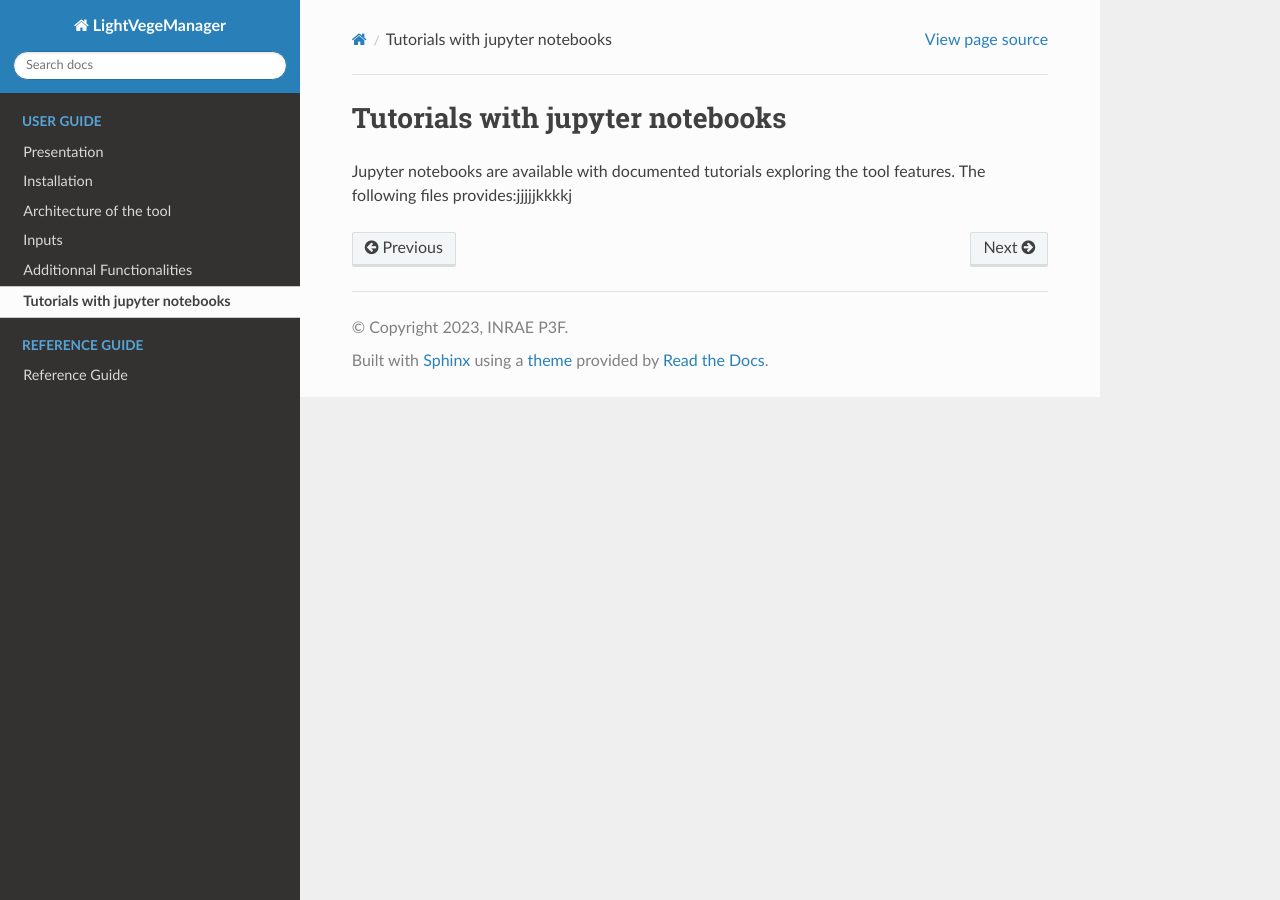
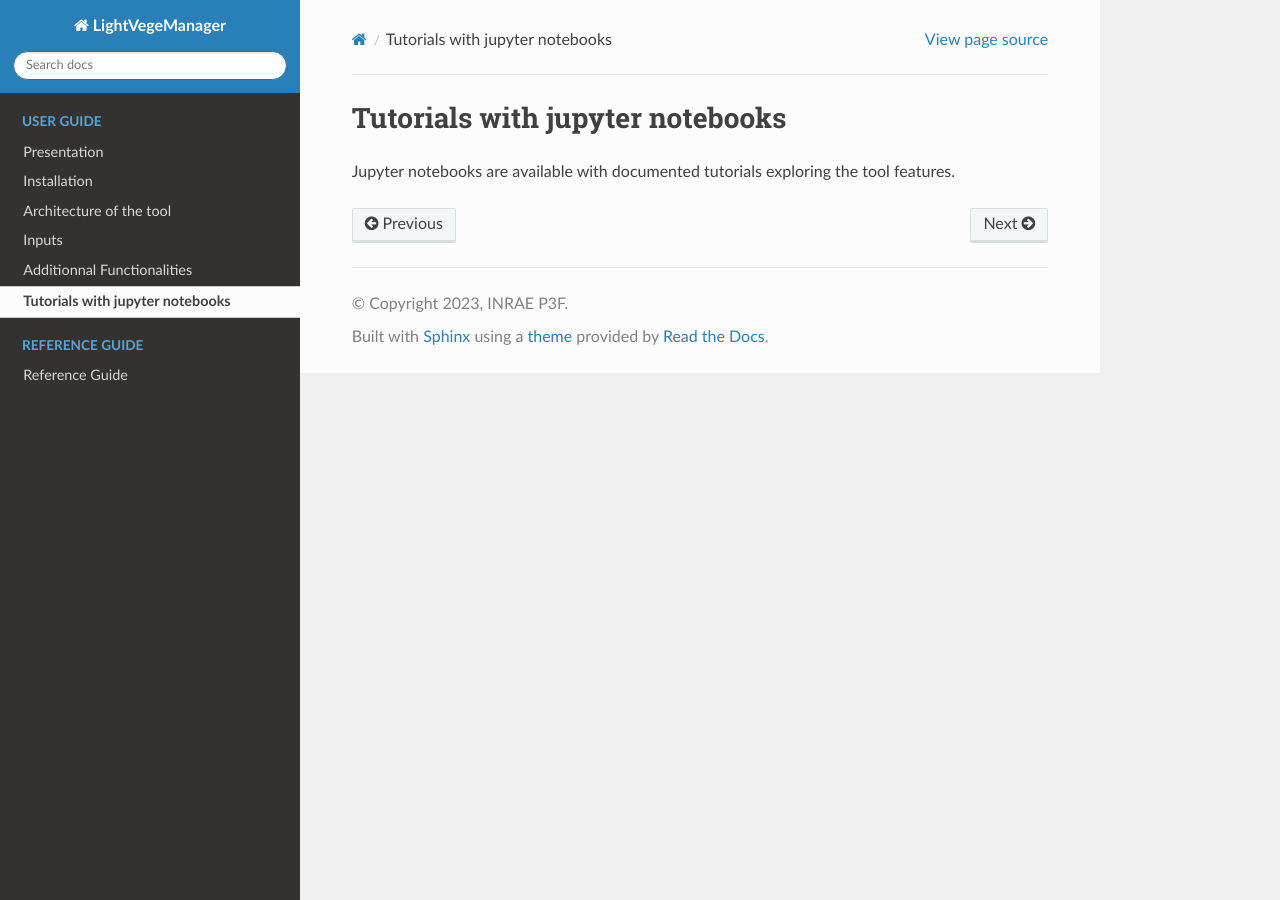
Before and after one commit to openalea-incubator/lightvegemanager, a Sphinx documentation site: the page built from doc/tutorials.rst, in a window 1280 px wide. Built offline with Sphinx 7.4.7 and the Read the Docs theme 2.0.0, drawn with Linux system fonts in a browser that asks for light colours; pages that are not in the unit, such as notebooks, are missing from menus.

Commit message:
correct doc

```diff
--- a/doc/tutorials.rst
+++ b/doc/tutorials.rst
@@ -3,7 +3,7 @@
 Tutorials with jupyter notebooks
 ################################
 
-Jupyter notebooks are available with documented tutorials exploring the tool features. The following files provides:jjjjjkkkkj
+Jupyter notebooks are available with documented tutorials exploring the tool features.
 
 
 .. toctree::
```
